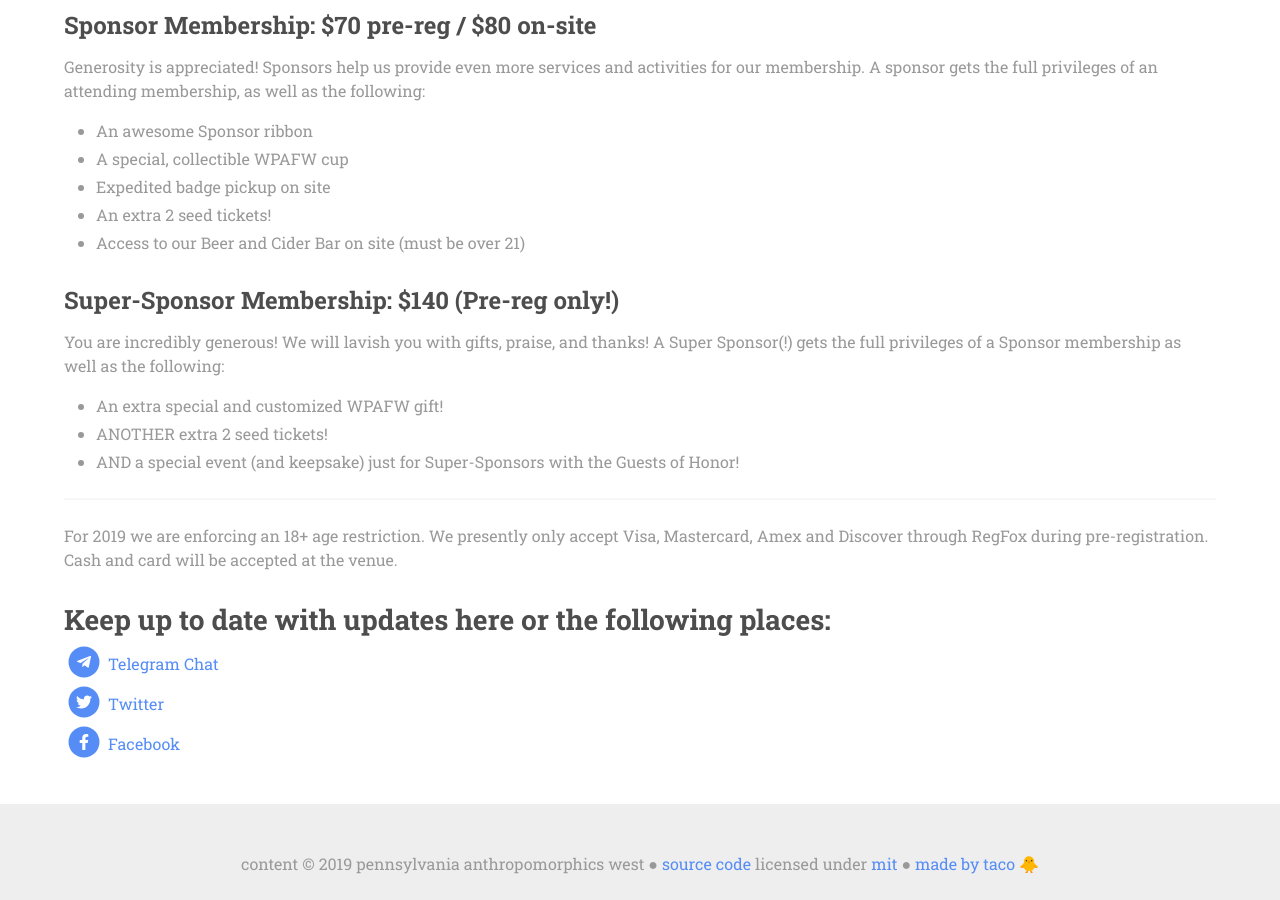
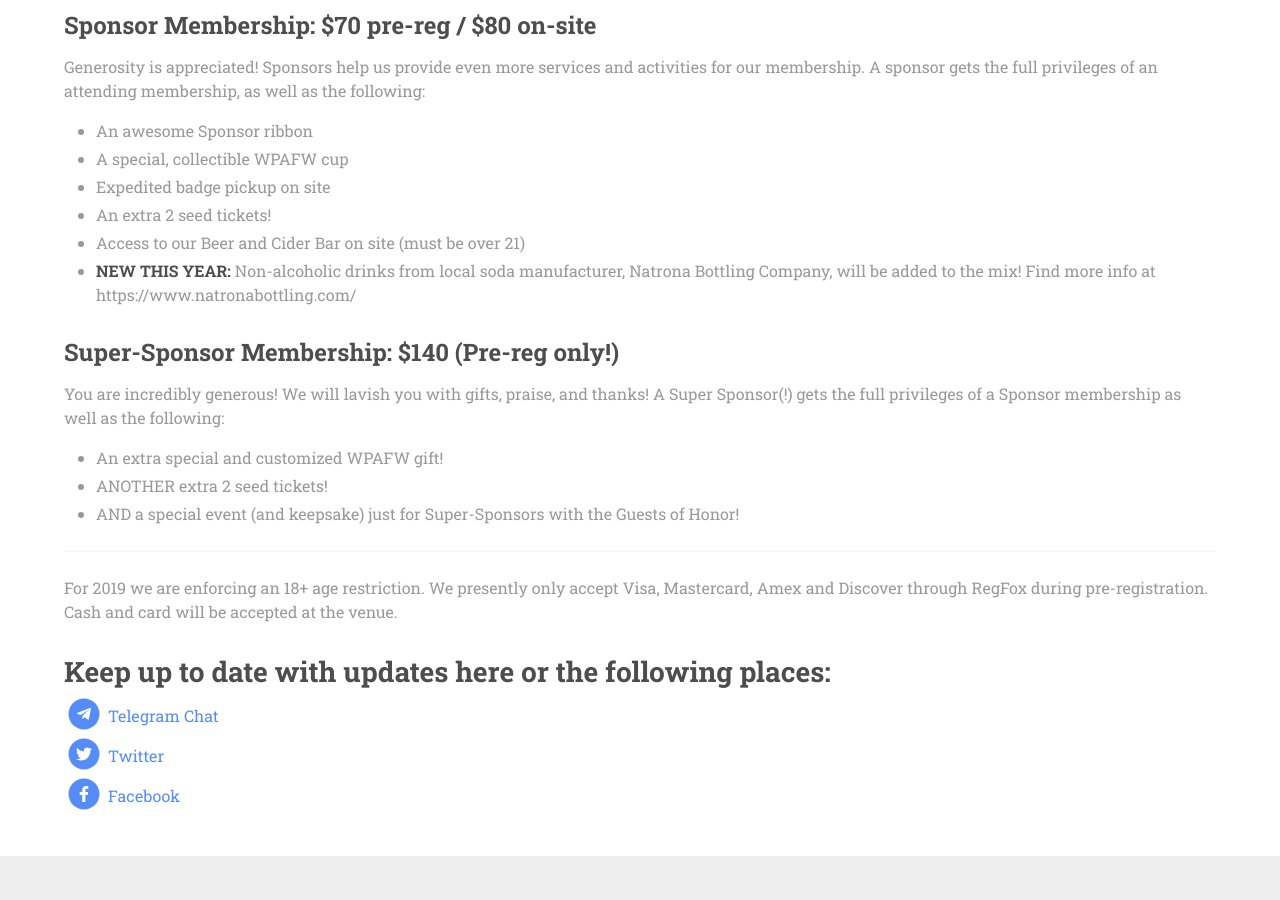
Before and after one commit to wpafw/wpafw.org, a Jekyll site: the page built from registration.md, in a window 1280 px wide and 900 px high, scrolled down 1002 px. Built offline with Jekyll 4.4.1, drawn with Linux system fonts in a browser that asks for light colours; nearby versions of some CDN libraries.

Commit message:
Update registration.md

```diff
--- a/registration.md
+++ b/registration.md
@@ -33,6 +33,7 @@ Generosity is appreciated! Sponsors help us provide even more services and activ
 * Expedited badge pickup on site
 * An extra 2 seed tickets!
 * Access to our Beer and Cider Bar on site (must be over 21)
+* **NEW THIS YEAR:** Non-alcoholic drinks from local soda manufacturer, Natrona Bottling Company, will be added to the mix!  Find more info at https://www.natronabottling.com/
 
 ### Super-Sponsor Membership: $140 (Pre-reg only!)
 You are incredibly generous! We will lavish you with gifts, praise, and thanks! A Super Sponsor(!) gets the full privileges of a Sponsor membership as well as the following:
```
